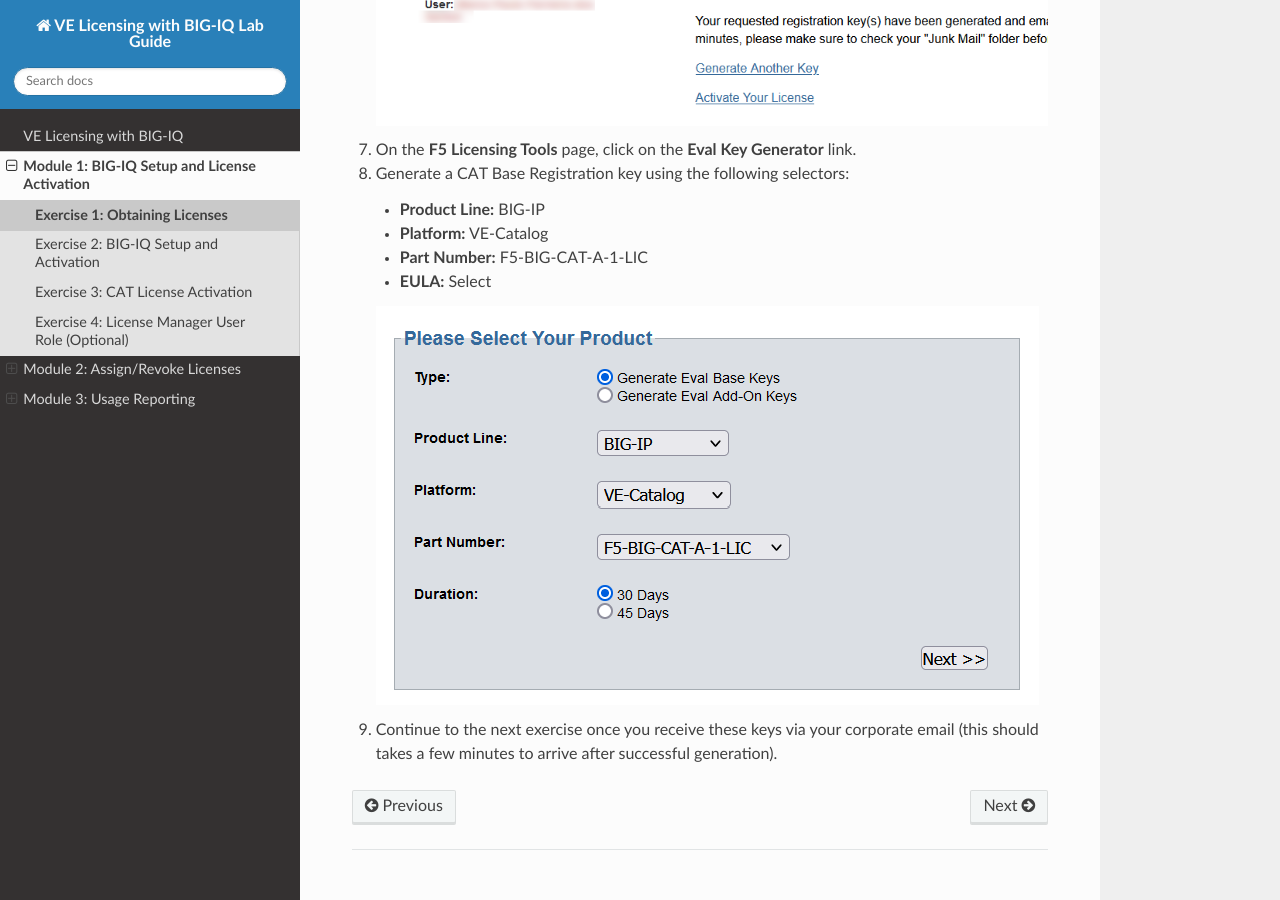
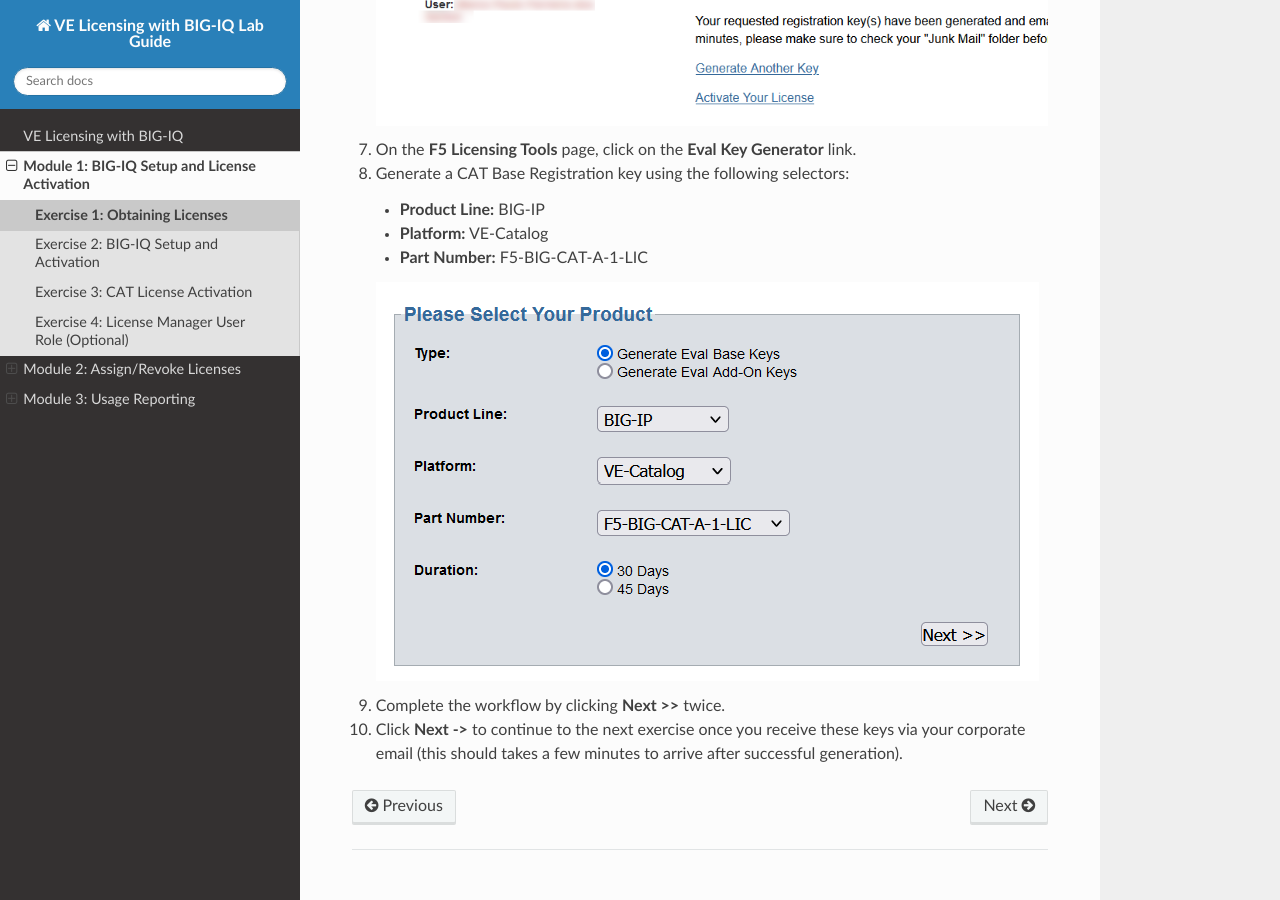
Before and after one commit to marcopaulo42/BIG-IQ-licensing-lab-guide, a Sphinx documentation site: the page built from docs/licensing/licenses.rst, in a window 1280 px wide and 900 px high, scrolled down 1943 px. Built offline with Sphinx 7.4.7 and the Read the Docs theme 2.0.0, drawn with Linux system fonts in a browser that asks for light colours.

Commit message:
Update licenses.rst
updated licenses section

```diff
--- a/docs/licensing/licenses.rst
+++ b/docs/licensing/licenses.rst
@@ -20,7 +20,8 @@
 
    .. image:: ../images/lm-license-gen.png
 
-#. Complete the workflow by clicking **Next >>**
+#. Complete the workflow by clicking **Next >>** twice.
+
 #. Click **Generate A New Key** or **Generate Another Key**.
 
 #. Generate a LOAD Base Registration key using the following selectors:
@@ -44,8 +45,9 @@
    * **Product Line:** BIG-IP
    * **Platform:** VE-Catalog
    * **Part Number:** F5-BIG-CAT-A-1-LIC
-   * **EULA:** Select
 
    .. image:: ../images/CAT-Regkey.png
 
-#. Continue to the next exercise once you receive these keys via your corporate email (this should takes a few minutes to arrive after successful generation).
+#. Complete the workflow by clicking **Next >>** twice.
+
+#. Click **Next ->** to continue to the next exercise once you receive these keys via your corporate email (this should takes a few minutes to arrive after successful generation).
```
